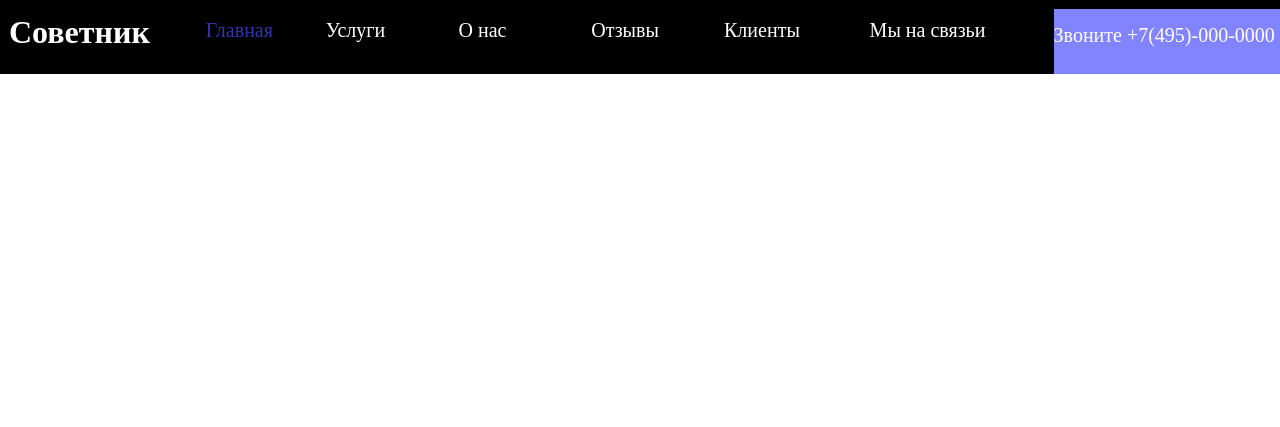
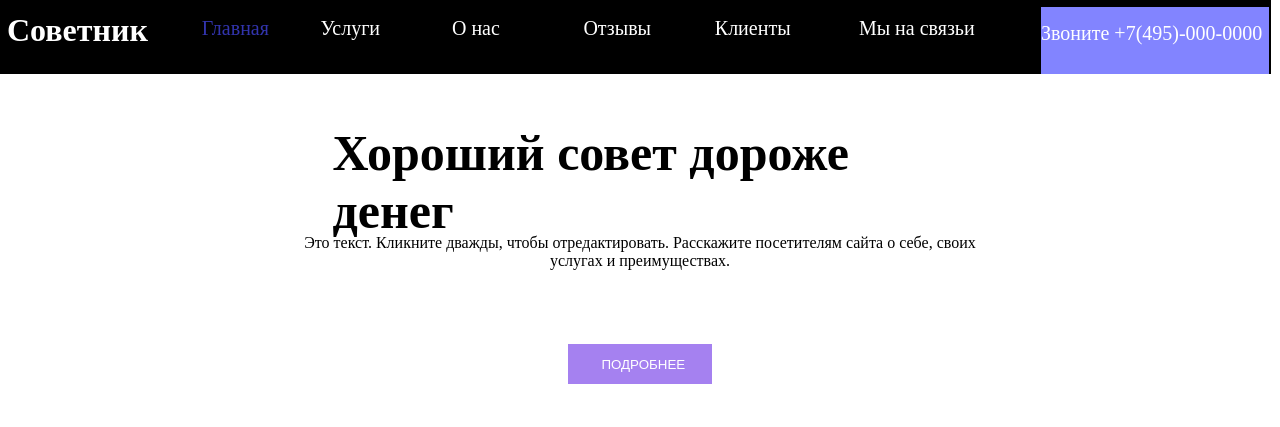
Before and after one commit to Vlad-Avoyan/Busines_Template, a plain HTML site: page index.html in a window 1280 px wide. Drawn offline with Linux system fonts and the light colour scheme.

Commit message:
main content created

```diff
--- a/index.html
+++ b/index.html
@@ -1,16 +1,20 @@
 <!DOCTYPE html>
 <html lang="en">
+
 <head>
     <meta charset="UTF-8">
     <meta name="viewport" content="width=device-width, initial-scale=1.0">
     <link rel="stylesheet" href="style.css">
     <title>Document</title>
 </head>
+
 <body>
 
     <div class="headerContainer">
         <div class="headerParent">
-            <div class="logo"><h1>Советник</h1></div>
+            <div class="logo">
+                <h1>Советник</h1>
+            </div>
             <div class="home">
                 <span>Главная</span>
             </div>
@@ -23,5 +27,24 @@
         </div>
     </div>
 
+    <!---------------- MAIN ---------------->
+
+    <div class="mainParent">
+        <div class="textContainer">
+            <div class="text1">
+                <h1>Хороший совет дороже денег</h1>
+            </div>
+            <div class="text2">
+                <p>Это текст. Кликните дважды, чтобы отредактировать. Расскажите посетителям сайта о себе, своих услугах
+                    и преимуществах.</p>
+            </div>
+            <div class="text3">
+                <button>ПОДРОБНЕЕ</button>
+            </div>
+        </div>
+    </div>
+
+
 </body>
+
 </html>
--- a/style.css
+++ b/style.css
@@ -6,7 +6,7 @@
 /* ---------------- header style ------------ */
 
 .headerContainer {
-    width: 100%;
+    width: 99%;
     height: 70px;
     border: 2px solid black;
     background-color: black;
@@ -14,7 +14,6 @@
 .headerParent {
     width: 100%;
     height: 40px;
-    border: 2px solid black;
     display: flex;
     justify-content: space-between;
     margin-top: 5px;
@@ -89,10 +88,48 @@
 }
 .phone {
     width: 18%;
-    height: 50px;
+    height: 52px;
     background-color:  #8284ff;
     color: white;
     padding-top: 15px;
     font-size: 20px;
     transition: 0.2s;
 }
+.mainParent {
+    margin: 0 auto;
+    width: 80%;
+    height: 200px;
+    margin-top: 50px;
+}
+.textContainer {
+    width: 70%;
+    height: 300px;
+    margin: 0 auto;
+}
+.text1 {
+    width: 90%;
+    height: 100px;
+    margin: 0 auto;
+    font-size: 25px;
+    padding-left: 30px;
+}
+.text2 {
+    width: auto;
+    height: 100px;
+    padding: 10px;
+    text-align: center;
+}
+.text3 {
+    width: 20%;
+    height: 50px;
+    margin: 0 auto;
+    overflow: hidden;
+}
+.text3 button {
+    width: 150px;
+    height: 40px;
+    border: none;
+    cursor: pointer;
+    color: white;
+    background-color: #a581f0;
+}
```
